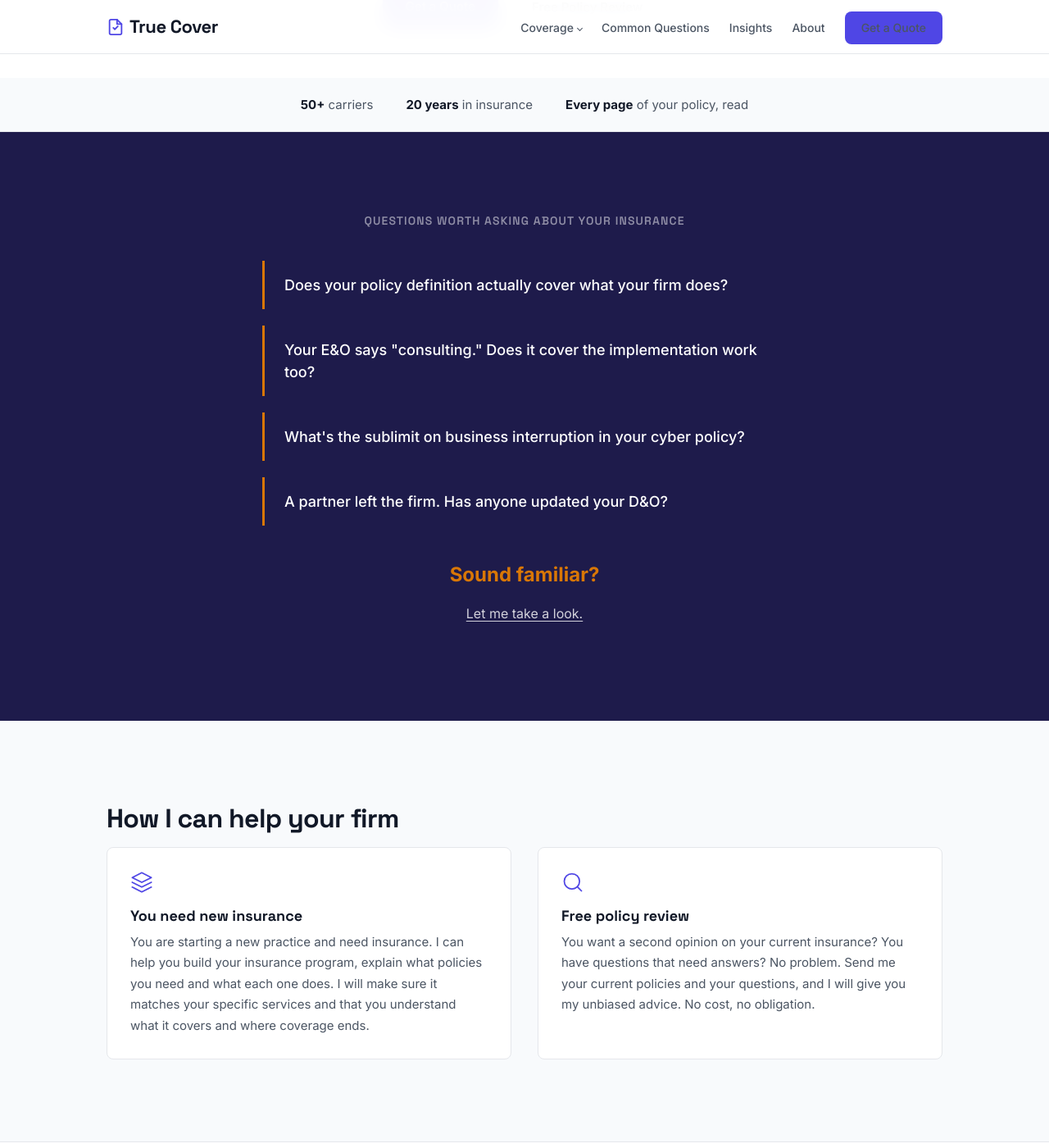
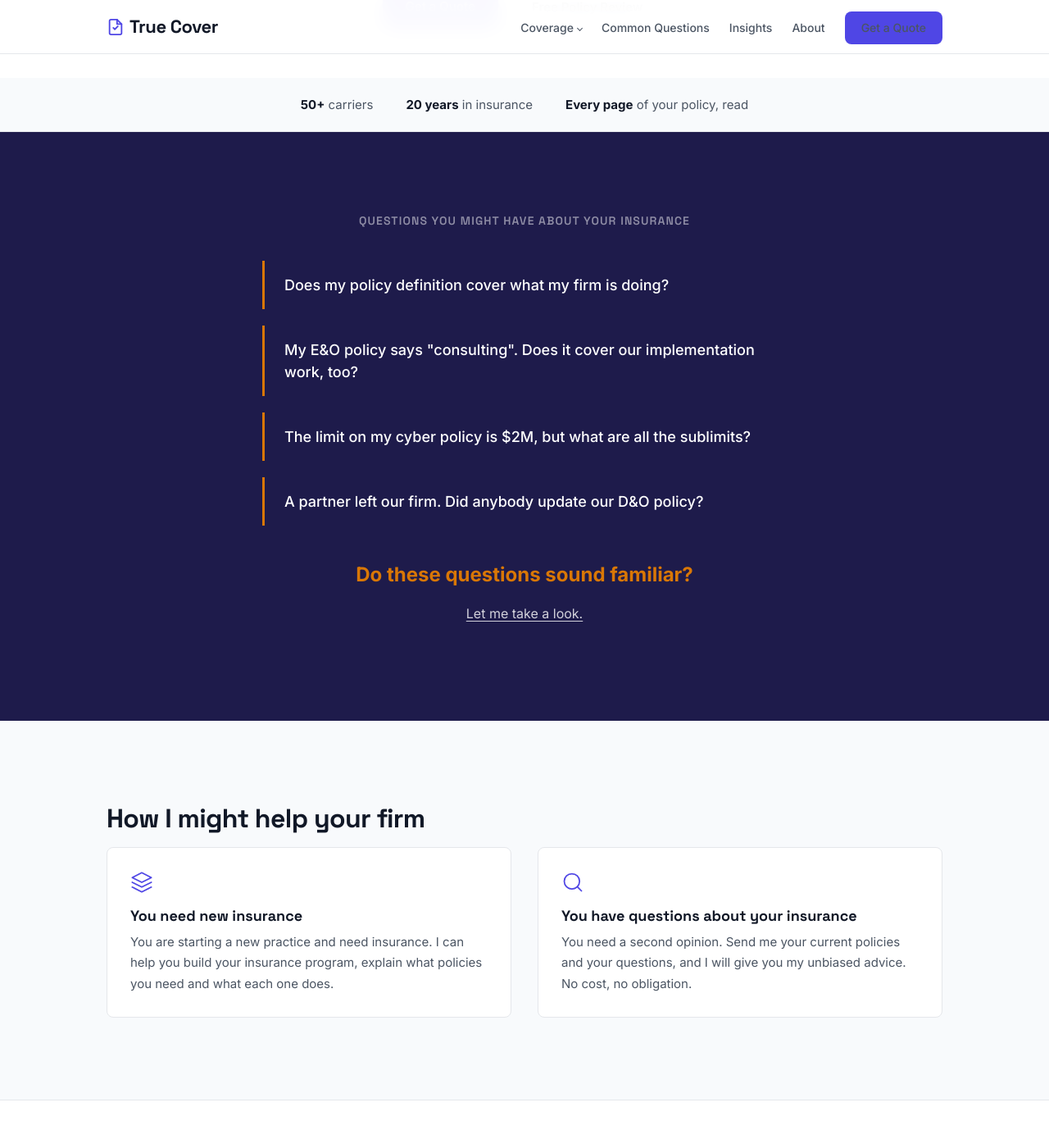
Before and after one commit to joeproe1/truecover.us, a Jekyll site: the page built from index.html, in a window 1280 px wide and 1400 px high, scrolled down 441 px. Shown: the whole window at 82% size. Built offline with Jekyll 4.4.1, drawn with Linux system fonts in a browser that asks for light colours; some of the changed text lies outside the part shown.

Commit message:
Homepage copy refinements, remove phone number, fix mobile Coverage nav
- Rewrite pain point questions in first person (visitor's voice)
- Update section headings: "Questions you might have", "How I might help"
- Trim service card copy, rename "All Coverage" to "Business Insurance"
- Shorten CTA banner text
- Remove phone number from contact page and Schema.org data to reduce spam
- Remove redundant trade name line from contact page (already in footer)
- Fix mobile nav: second tap on Coverage now navigates to the page

Co-Authored-By: Claude Opus 4.6 <noreply@anthropic.com>

```diff
--- a/_includes/head.html
+++ b/_includes/head.html
@@ -40,11 +40,9 @@
       "url": "{{ site.url }}",
       "description": "Insurance brokerage for accounting firms, law firms, consultants, and financial advisors. Cyber, professional liability, D&O, and full commercial programs. AI-powered policy analysis.",
       "foundingDate": "2026",
-      "telephone": "+1-717-490-7670",
       "email": "{{ site.email }}",
       "contactPoint": {
         "@type": "ContactPoint",
-        "telephone": "+1-717-490-7670",
         "contactType": "sales",
         "email": "{{ site.email }}"
       },
--- a/assets/js/nav.js
+++ b/assets/js/nav.js
@@ -25,9 +25,13 @@ document.addEventListener('DOMContentLoaded', function () {
         toggle.addEventListener('click', function (e) {
             e.stopPropagation();
             if (window.innerWidth <= 768) {
+                if (dropdown.classList.contains('open')) {
+                    // Already open: let the link navigate normally
+                    return;
+                }
                 e.preventDefault();
-                dropdown.classList.toggle('open');
-                toggle.setAttribute('aria-expanded', dropdown.classList.contains('open'));
+                dropdown.classList.add('open');
+                toggle.setAttribute('aria-expanded', 'true');
             }
         });
 
--- a/contact.html
+++ b/contact.html
@@ -58,12 +58,9 @@ description: "Get in touch with True Cover. Insurance for accounting firms, law
                 <p>Rather just reach out directly?</p>
                 <h3>Email</h3>
                 <p><a href="mailto:{{ site.email }}">{{ site.email }}</a></p>
-                <h3>Phone</h3>
-                <p><a href="tel:+17174907670">{{ site.phone }}</a></p>
             </div>
         </div>
 
-        <p class="legal-note">True Cover is a trade name of Breezy Risk Advisors LLC.</p>
     </div>
 </section>
 
--- a/index.html
+++ b/index.html
@@ -31,22 +31,22 @@ body_class: home
 <!-- Pain Points -->
 <section class="pain-section">
     <div class="container">
-        <h2 class="pain-lead">Questions worth asking about your insurance</h2>
+        <h2 class="pain-lead">Questions you might have about your insurance</h2>
         <div class="pain-list">
             <div class="pain-item">
-                <p>Does your policy definition actually cover what your firm does?</p>
+                <p>Does my policy definition cover what my firm is doing?</p>
             </div>
             <div class="pain-item">
-                <p>Your E&O says "consulting." Does it cover the implementation work too?</p>
+                <p>My E&O policy says "consulting". Does it cover our implementation work, too?</p>
             </div>
             <div class="pain-item">
-                <p>What's the sublimit on business interruption in your cyber policy?</p>
+                <p>The limit on my cyber policy is $2M, but what are all the sublimits?</p>
             </div>
             <div class="pain-item">
-                <p>A partner left the firm. Has anyone updated your D&O?</p>
+                <p>A partner left our firm. Did anybody update our D&O policy?</p>
             </div>
         </div>
-        <p class="pain-closer">Sound familiar?</p>
+        <p class="pain-closer">Do these questions sound familiar?</p>
         <p class="pain-cta"><a href="/contact/?need=policy-review">Let me take a look.</a></p>
     </div>
 </section>
@@ -54,21 +54,21 @@ body_class: home
 <!-- How I Help -->
 <section class="services-section">
     <div class="container">
-        <h2>How I can help your firm</h2>
+        <h2>How I might help your firm</h2>
         <div class="services-grid">
             <div class="service-card">
                 <div class="service-icon">
                     <svg width="28" height="28" viewBox="0 0 24 24" fill="none" stroke="currentColor" stroke-width="1.5" stroke-linecap="round" stroke-linejoin="round"><polygon points="12 2 2 7 12 12 22 7 12 2"/><polyline points="2 17 12 22 22 17"/><polyline points="2 12 12 17 22 12"/></svg>
                 </div>
                 <h3>You need new insurance</h3>
-                <p>You are starting a new practice and need insurance. I can help you build your insurance program, explain what policies you need and what each one does. I will make sure it matches your specific services and that you understand what it covers and where coverage ends.</p>
+                <p>You are starting a new practice and need insurance. I can help you build your insurance program, explain what policies you need and what each one does.</p>
             </div>
             <div class="service-card">
                 <div class="service-icon">
                     <svg width="28" height="28" viewBox="0 0 24 24" fill="none" stroke="currentColor" stroke-width="1.5" stroke-linecap="round" stroke-linejoin="round"><circle cx="11" cy="11" r="8"/><line x1="21" y1="21" x2="16.65" y2="16.65"/></svg>
                 </div>
-                <h3>Free policy review</h3>
-                <p>You want a second opinion on your current insurance? You have questions that need answers? No problem. Send me your current policies and your questions, and I will give you my unbiased advice. No cost, no obligation.</p>
+                <h3>You have questions about your insurance</h3>
+                <p>You need a second opinion. Send me your current policies and your questions, and I will give you my unbiased advice. No cost, no obligation.</p>
             </div>
         </div>
     </div>
@@ -93,7 +93,7 @@ body_class: home
             </a>
             <a href="/coverage/" class="coverage-item">
                 <svg width="24" height="24" viewBox="0 0 24 24" fill="none" stroke="currentColor" stroke-width="1.5" stroke-linecap="round" stroke-linejoin="round"><path d="M12 22s8-4 8-10V5l-8-3-8 3v7c0 6 8 10 8 10z"/></svg>
-                <span>All Coverage</span>
+                <span>Business Insurance</span>
             </a>
         </div>
     </div>
@@ -101,7 +101,7 @@ body_class: home
 
 <!-- CTA -->
 {% include cta-banner.html
-    title="Need a quote or a policy review for your firm?"
-    subtitle="Email or call. I'll give you a straight answer."
+    title="Need a quote or a policy review?"
+    subtitle="I'll give you a straight answer."
     button="Get a Quote"
 %}
```
